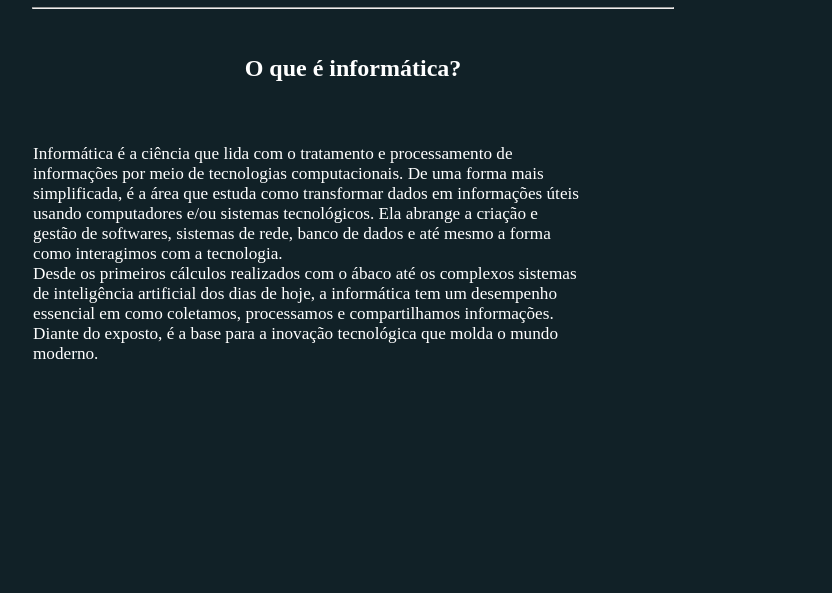
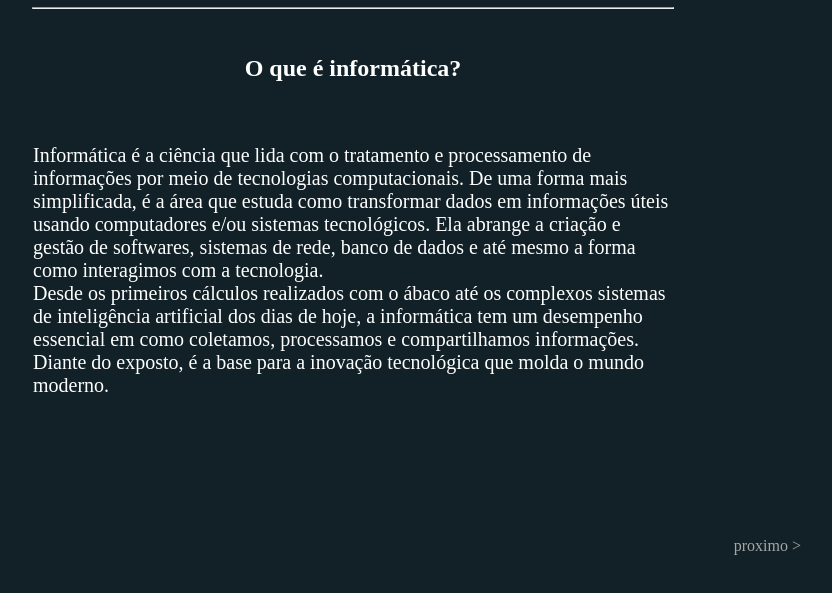
Before and after one commit to isaac242628/Projeto-Web-sobre-a-evolu-o-da-inform-tica, a plain HTML site: page index.html in a window 1280 px wide. Shown: the part 85-678 px from the top of the page, without its empty margins (287-1119 px from the left). Drawn offline with Linux system fonts and the light colour scheme.

Commit message:
primeira parte da pagina principal pronta

```diff
--- a/index.html
+++ b/index.html
@@ -10,8 +10,11 @@
     <hr style="color: white; font-size: 28.7; width:50%; margin-bottom: 23px;">
     <h2 style="color: white; text-align: center; margin: 23px 0 0 0;">O que é informática?</h2>
     <div style="width: 50%; padding: 62px 108px 120px; text-align: center;">
-        <p style="color: white; text-align: justify; font-size: 17.2px; margin: 0; padding: auto;">Informática é a ciência que lida com o tratamento e processamento de <br> informações por meio de tecnologias computacionais. De uma forma mais <br> simplificada, é a área que estuda como transformar dados em informações úteis <br> usando computadores e/ou sistemas tecnológicos. Ela abrange a criação e <br> gestão de softwares, sistemas de rede, banco de dados e até mesmo a forma <br> como interagimos com a tecnologia. <br>
+        <p style="color: white; text-align: left; font-size: 20px; margin: 0; padding: auto;">Informática é a ciência que lida com o tratamento e processamento de <br> informações por meio de tecnologias computacionais. De uma forma mais <br> simplificada, é a área que estuda como transformar dados em informações úteis <br> usando computadores e/ou sistemas tecnológicos. Ela abrange a criação e <br> gestão de softwares, sistemas de rede, banco de dados e até mesmo a forma <br> como interagimos com a tecnologia. <br>
         Desde os primeiros cálculos realizados com o ábaco até os complexos sistemas <br> de inteligência artificial dos dias de hoje, a informática tem um desempenho <br> essencial em como coletamos, processamos e compartilhamos informações. <br> Diante do exposto, é a base para a inovação tecnológica que molda o mundo <br> moderno.</p>
+    </div>
+    <div style="width: 70%; text-align: right; margin-top: 20px;">
+        <a href="#" style="color: #a6a6a6; text-decoration: none;">proximo ></a>
     </div>
 </body>
 </html>
```
